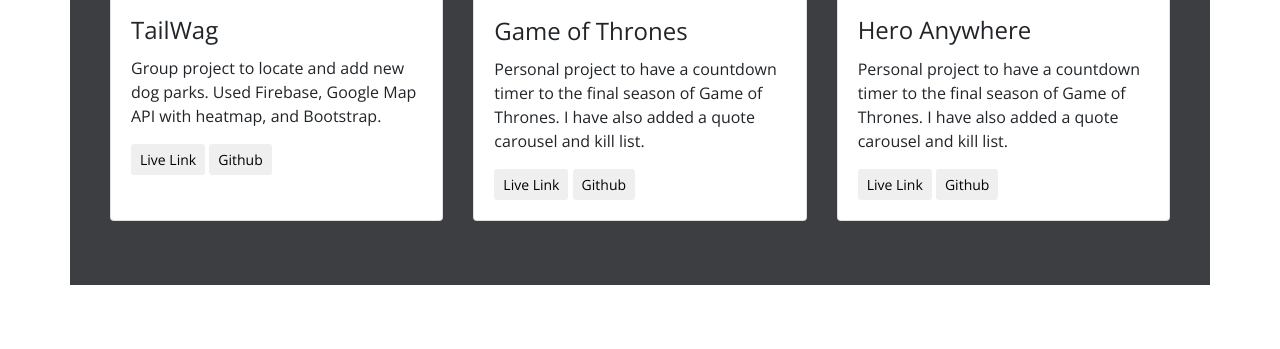
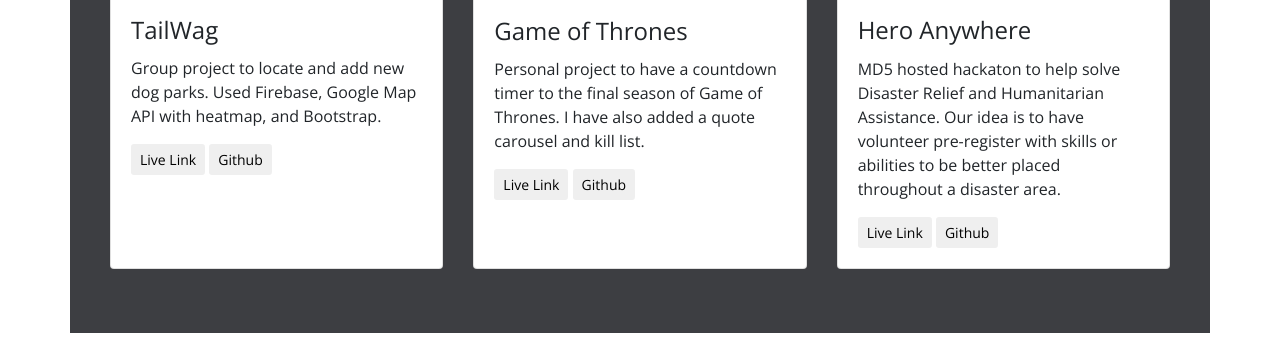
Before and after one commit to SuzanneRashka/personalSite, a plain HTML site: page index.html in a window 1280 px wide. Shown: the part 1712-2061 px from the top of the page. Before the commit the page ends 2013 px from the top, so only its background shows below. Drawn offline with nearby package versions, Linux system fonts and the light colour scheme.

Commit message:
updated hero anywhere

```diff
--- a/index.html
+++ b/index.html
@@ -167,7 +167,7 @@
             </div>
             <div>
                 <!-- Card deck -->
-                <div class="card-deck ">
+                <div class="card-deck">
 
                     <!-- Card 1 -->
                     <div class="card mb-4">
@@ -195,7 +195,7 @@
                     <!-- End Card 1-->
 
                     <!-- Card 2 -->
-                    <div class="card mb-4 ">
+                    <div class="card mb-4">
                         <!--Card image-->
                         <div class="view overlay ">
                             <img class="card-img-top " src="assets/images/portfolio/game-of-thrones-logo.png" alt="Card image cap ">
@@ -218,7 +218,7 @@
                     <!-- End Card 2-->
 
                     <!-- Card 3-->
-                    <div class="card mb-4 ">
+                    <div class="card mb-4">
                         <!--Card image-->
                         <div class="view overlay ">
                             <img class="card-img-top " src="assets/images/portfolio/md5-1.jpg" alt="MD5 ">
@@ -231,8 +231,10 @@
                             <!--Title-->
                             <h4 class="card-title ">Hero Anywhere</h4>
                             <!--Text-->
-                            <p class="card-text ">Personal project to have a countdown timer to the final season of Game of Thrones. I have also
-                                added a quote carousel and kill list.</p>
+                            <p class="card-text ">MD5 hosted hackaton to help solve Disaster Relief and Humanitarian Assistance. Our idea is to
+                                have volunteer pre-register with skills or abilities to be better placed throughout a disaster
+                                area.
+                            </p>
 
                             <button type="button" href="http://gots8countdown.surge.sh/" class="btn btn-light-blue btn-sm ">Live Link</button>
                             <button type="button" href="https://github.com/SuzanneRashka/GoTs8" class="btn btn-light-blue btn-sm">Github</button>
```
